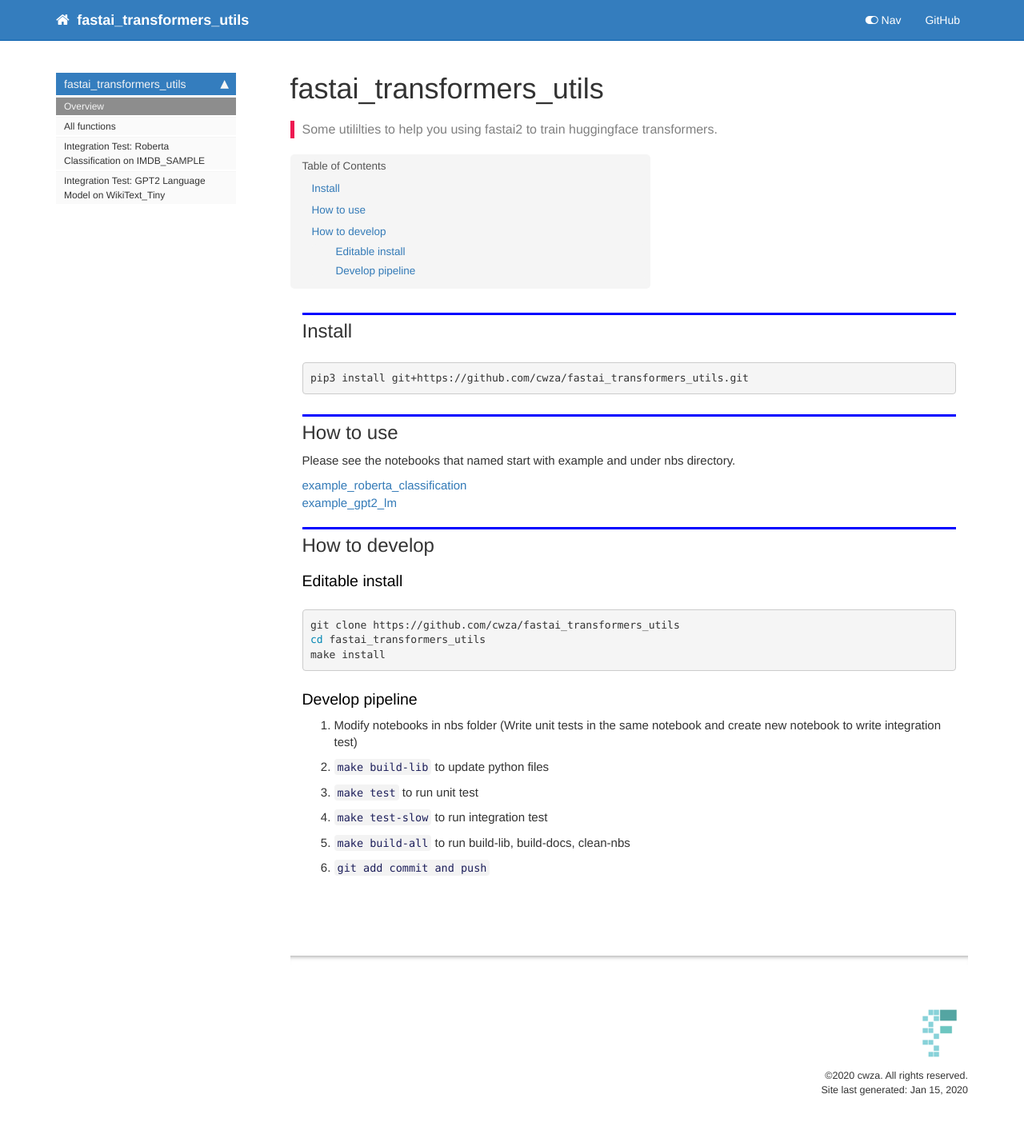
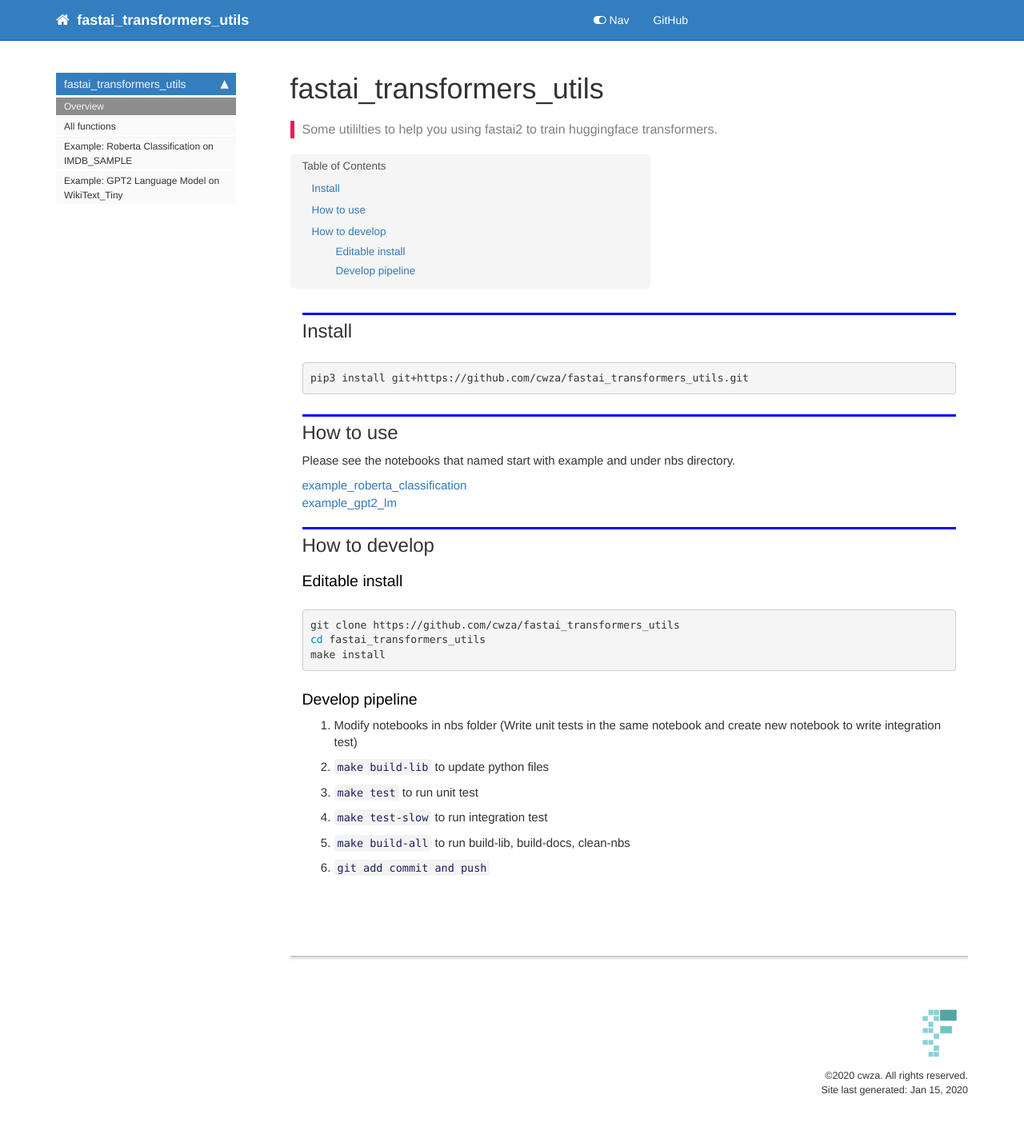
Before and after one commit to cwza/fastai_transformers_utils, a Jekyll site: the page built from docs/index.html, in a window 1280 px wide. Shown: the whole page at 80% size. Built offline with Jekyll 4.4.1, drawn with Linux system fonts in a browser that asks for light colours; nearby versions of some CDN libraries; comment, search, counter and statistics services are not loaded.

Commit message:
try to add search engine

```diff
--- a/docs/_config.yml
+++ b/docs/_config.yml
@@ -9,7 +9,7 @@
 # Add Google analytics id if you have one and want to use it here
 google_analytics:
 # See http://nbdev.fast.ai/search for help with adding Search
-google_search:
+google_search: 010245432812609962448:fyspubpnue7
 
 host: 127.0.0.1
 # the preview server used. Leave as is.
--- a/docs/_data/sidebars/home_sidebar.yml
+++ b/docs/_data/sidebars/home_sidebar.yml
@@ -13,10 +13,10 @@
       title: All functions
       url: /general
     - output: web,pdf
-      title: 'Integration Test: Roberta Classification on IMDB_SAMPLE'
+      title: 'Example: Roberta Classification on IMDB_SAMPLE'
       url: /example_roberta_classification
     - output: web,pdf
-      title: 'Integration Test: GPT2 Language Model on WikiText_Tiny'
+      title: 'Example: GPT2 Language Model on WikiText_Tiny'
       url: /example_gpt2_lm
     output: web
     title: fastai_transformers_utils
--- a/docs/example_gpt2_lm.html
+++ b/docs/example_gpt2_lm.html
@@ -1,11 +1,11 @@
 ---
 
-title: Integration Test: GPT2 Language Model on WikiText_Tiny
+title: Example: GPT2 Language Model on WikiText_Tiny
 
 keywords: fastai
 sidebar: home_sidebar
 
-
+summary: "This is also an integration test."
 ---
 <!--
 
--- a/docs/example_roberta_classification.html
+++ b/docs/example_roberta_classification.html
@@ -1,11 +1,11 @@
 ---
 
-title: Integration Test: Roberta Classification on IMDB_SAMPLE
+title: Example: Roberta Classification on IMDB_SAMPLE
 
 keywords: fastai
 sidebar: home_sidebar
 
-
+summary: "This is also an integration test."
 ---
 <!--
 
--- a/docs/sidebar.json
+++ b/docs/sidebar.json
@@ -2,7 +2,7 @@
   "fastai_transformers_utils": {
     "Overview": "/",
     "All functions": "/general",
-    "Integration Test: Roberta Classification on IMDB_SAMPLE": "/example_roberta_classification",
-    "Integration Test: GPT2 Language Model on WikiText_Tiny": "/example_gpt2_lm"
+    "Example: Roberta Classification on IMDB_SAMPLE": "/example_roberta_classification",
+    "Example: GPT2 Language Model on WikiText_Tiny": "/example_gpt2_lm"
   }
 }
```
Also changed, not shown: 2 other files.
